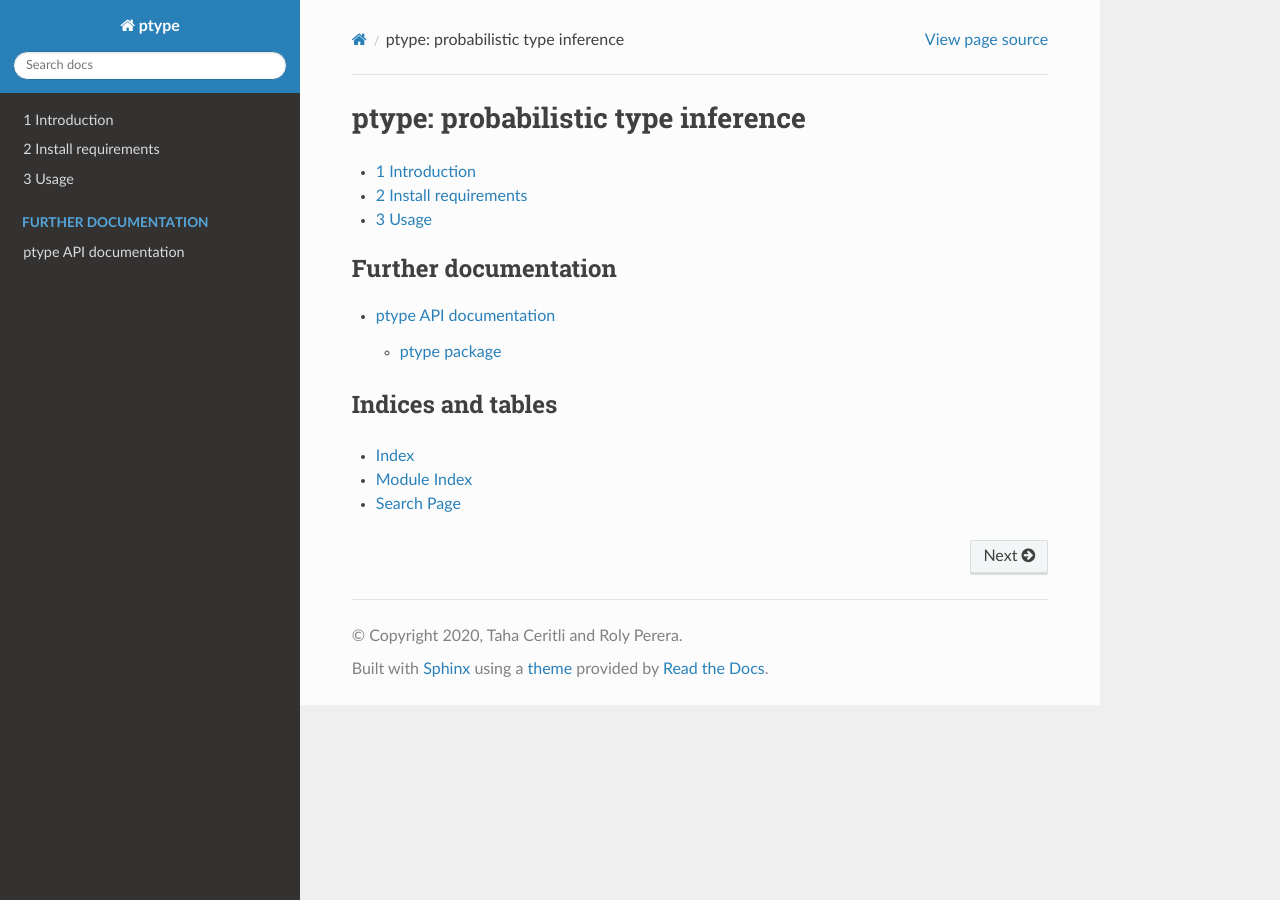
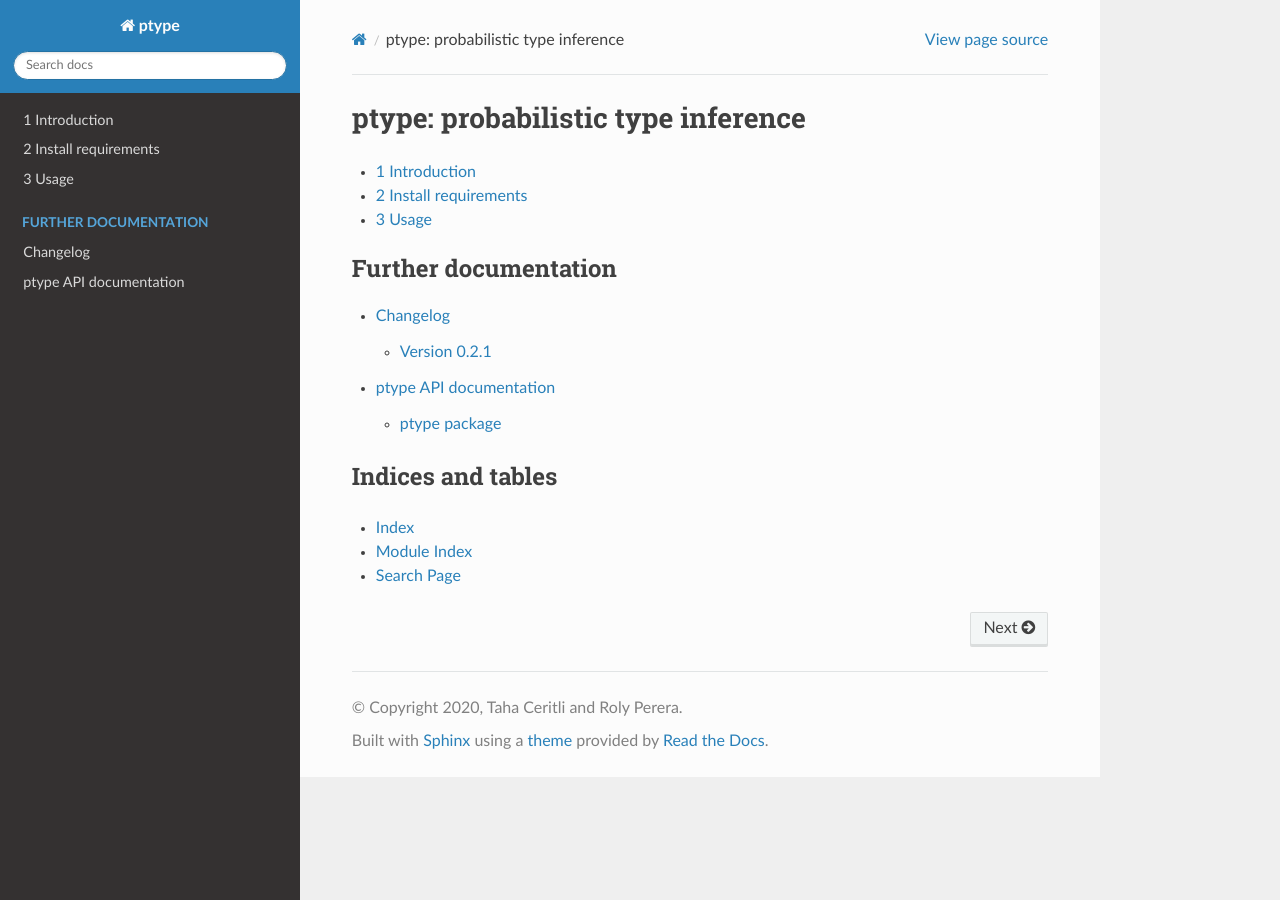
Before and after one commit to alan-turing-institute/ptype, a Sphinx documentation site: the page built from docs/index.rst, in a window 1280 px wide. Built offline with Sphinx 7.4.7 and the Read the Docs theme 2.0.0, drawn with Linux system fonts in a browser that asks for light colours.

Commit message:
Add change log.

```diff
--- /dev/null
+++ b/docs/CHANGELOG.rst
@@ -0,0 +1,7 @@
+Changelog
+=========
+
+Version 0.2.1
+-------------
+
+First release of ptype 0.2.
--- a/docs/index.rst
+++ b/docs/index.rst
@@ -3,15 +3,16 @@ ptype: probabilistic type inference
 ===================================
 
 .. toctree::
-   :maxdepth: 2
+    :maxdepth: 2
 
-   README
+    README
 
 .. toctree::
-   :caption: Further documentation
-   :maxdepth: 2
+    :caption: Further documentation
+    :maxdepth: 2
 
-   source/modules
+    CHANGELOG
+    source/modules
 
 Indices and tables
 ==================
```
